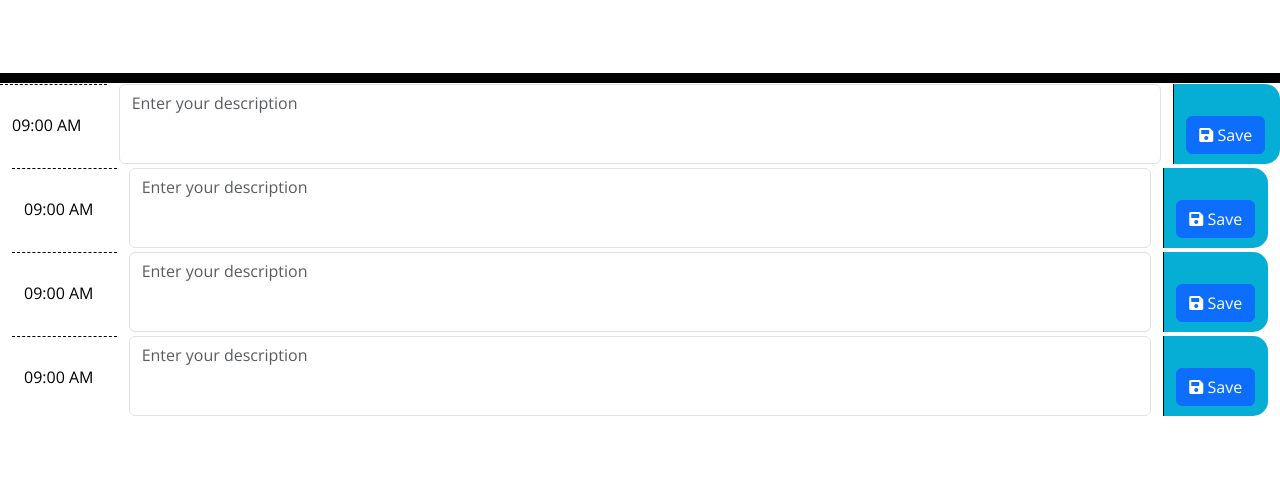
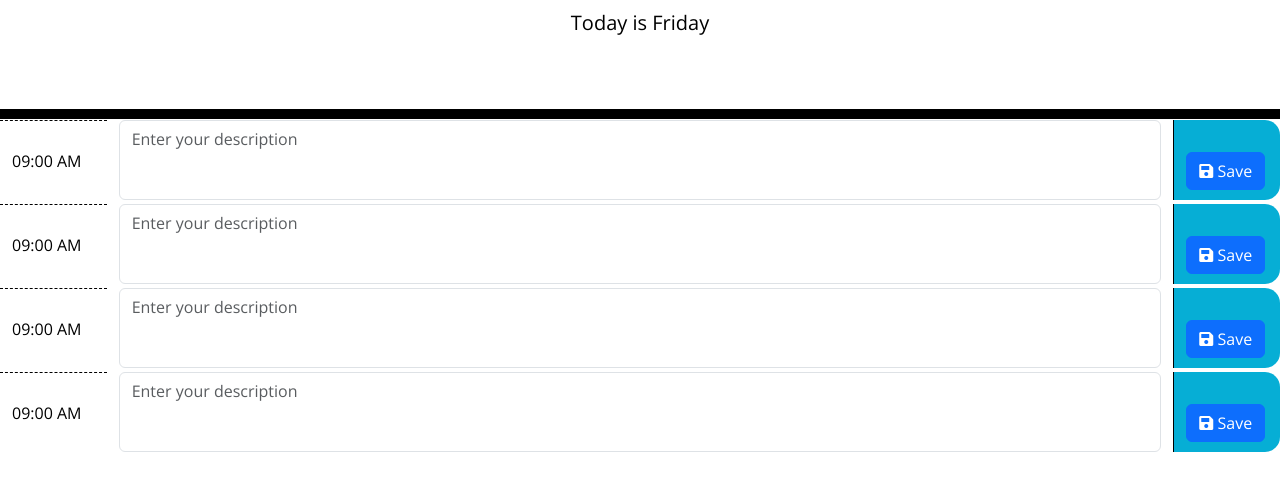
Before and after one commit to jjbstudent/Day-Work-Scheduler, a plain HTML site: page index.html in a window 1280 px wide. Shown: the part 168-658 px from the top of the page. Drawn offline with nearby package versions, Linux system fonts and the light colour scheme.

Commit message:
update format

```diff
--- a/assets/js/script.js
+++ b/assets/js/script.js
@@ -0,0 +1,15 @@
+$(document).ready(function() {
+    // Get the current day (0 is Sunday, 1 is Monday, and so on)
+    var currentDay = new Date().getDay();
+
+    // Set the content of the 'currentDay' paragraph
+    $('#currentDay').text('Today is ' + getDayName(currentDay));
+
+    // Highlight the corresponding day in the days-container
+    $('.days-container .day').eq(currentDay).addClass('current-day');
+  });
+
+  function getDayName(dayIndex) {
+    var daysOfWeek = ['Sunday', 'Monday', 'Tuesday', 'Wednesday', 'Thursday', 'Friday', 'Saturday'];
+    return daysOfWeek[dayIndex];
+  }
--- a/index.html
+++ b/index.html
@@ -31,6 +31,7 @@
       <p id="currentDay" class="lead"></p>
     </header>
     <div class="container-fluid">
+      <!-- First Row -->
       <div class="row mb-1">
         <div class="col-12 col-sm-1 col-md-1 col-lg-1 hour">
           <p>09:00 AM</p>
@@ -42,46 +43,47 @@
           <button class="btn btn-primary"><i class="fa fa-save"></i> Save</button>
         </div>
       </div>
-      <div class="container-fluid">
-        <div class="row mb-1">
-          <div class="col-12 col-sm-1 col-md-1 col-lg-1 hour">
-            <p>09:00 AM</p>
-          </div>
-          <div class="col-12 col-sm-10 col-md-10 col-lg-10 d-flex align-items-stretch">
-            <textarea class="form-control" placeholder="Enter your description"></textarea>
-          </div>
-          <div class="col-12 col-sm-1 col-md-1 col-lg-1 saveBtn">
-            <button class="btn btn-primary"><i class="fa fa-save"></i> Save</button>
-          </div>
+
+      <!-- Second Row -->
+      <div class="row mb-1">
+        <div class="col-12 col-sm-1 col-md-1 col-lg-1 hour">
+          <p>09:00 AM</p>
+        </div>
+        <div class="col-12 col-sm-10 col-md-10 col-lg-10 d-flex align-items-stretch">
+          <textarea class="form-control" placeholder="Enter your description"></textarea>
+        </div>
+        <div class="col-12 col-sm-1 col-md-1 col-lg-1 saveBtn">
+          <button class="btn btn-primary"><i class="fa fa-save"></i> Save</button>
         </div>
       </div>
-      <div class="container-fluid">
-        <div class="row mb-1">
-          <div class="col-12 col-sm-1 col-md-1 col-lg-1 hour">
-            <p>09:00 AM</p>
-          </div>
-          <div class="col-12 col-sm-10 col-md-10 col-lg-10 d-flex align-items-stretch">
-            <textarea class="form-control" placeholder="Enter your description"></textarea>
-          </div>
-          <div class="col-12 col-sm-1 col-md-1 col-lg-1 saveBtn">
-            <button class="btn btn-primary"><i class="fa fa-save"></i> Save</button>
-          </div>
+
+      <!-- Third Row -->
+      <div class="row mb-1">
+        <div class="col-12 col-sm-1 col-md-1 col-lg-1 hour">
+          <p>09:00 AM</p>
+        </div>
+        <div class="col-12 col-sm-10 col-md-10 col-lg-10 d-flex align-items-stretch">
+          <textarea class="form-control" placeholder="Enter your description"></textarea>
+        </div>
+        <div class="col-12 col-sm-1 col-md-1 col-lg-1 saveBtn">
+          <button class="btn btn-primary"><i class="fa fa-save"></i> Save</button>
         </div>
       </div>
-      <div class="container-fluid">
-        <div class="row mb-1">
-          <div class="col-12 col-sm-1 col-md-1 col-lg-1 hour">
-            <p>09:00 AM</p>
-          </div>
-          <div class="col-12 col-sm-10 col-md-10 col-lg-10 d-flex align-items-stretch">
-            <textarea class="form-control" placeholder="Enter your description"></textarea>
-          </div>
-          <div class="col-12 col-sm-1 col-md-1 col-lg-1 saveBtn">
-            <button class="btn btn-primary"><i class="fa fa-save"></i> Save</button>
-          </div>
+
+      <!-- Fourth Row -->
+      <div class="row mb-1">
+        <div class="col-12 col-sm-1 col-md-1 col-lg-1 hour">
+          <p>09:00 AM</p>
+        </div>
+        <div class="col-12 col-sm-10 col-md-10 col-lg-10 d-flex align-items-stretch">
+          <textarea class="form-control" placeholder="Enter your description"></textarea>
+        </div>
+        <div class="col-12 col-sm-1 col-md-1 col-lg-1 saveBtn">
+          <button class="btn btn-primary"><i class="fa fa-save"></i> Save</button>
         </div>
       </div>
     </div>
+
 
 
 
```
